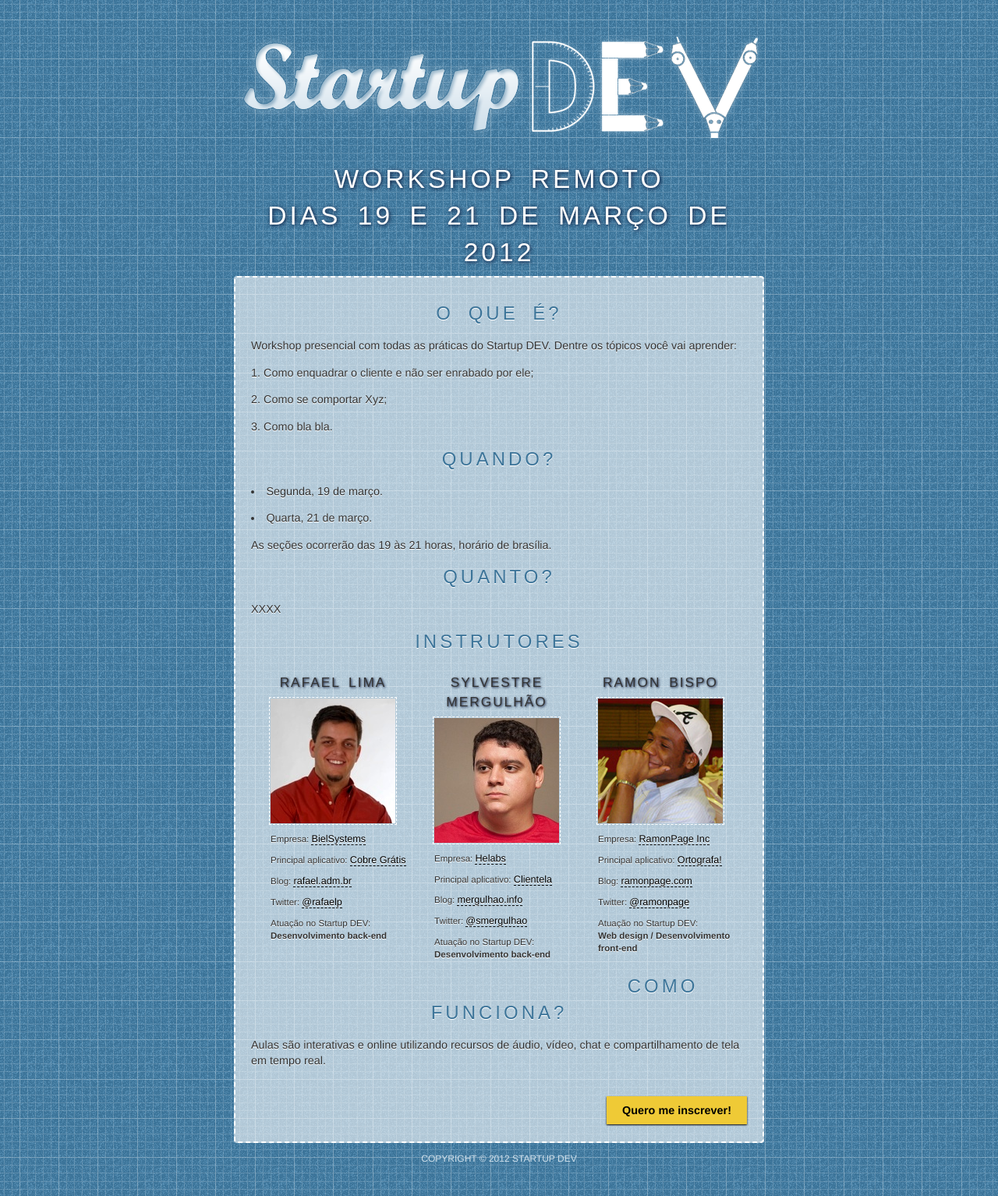
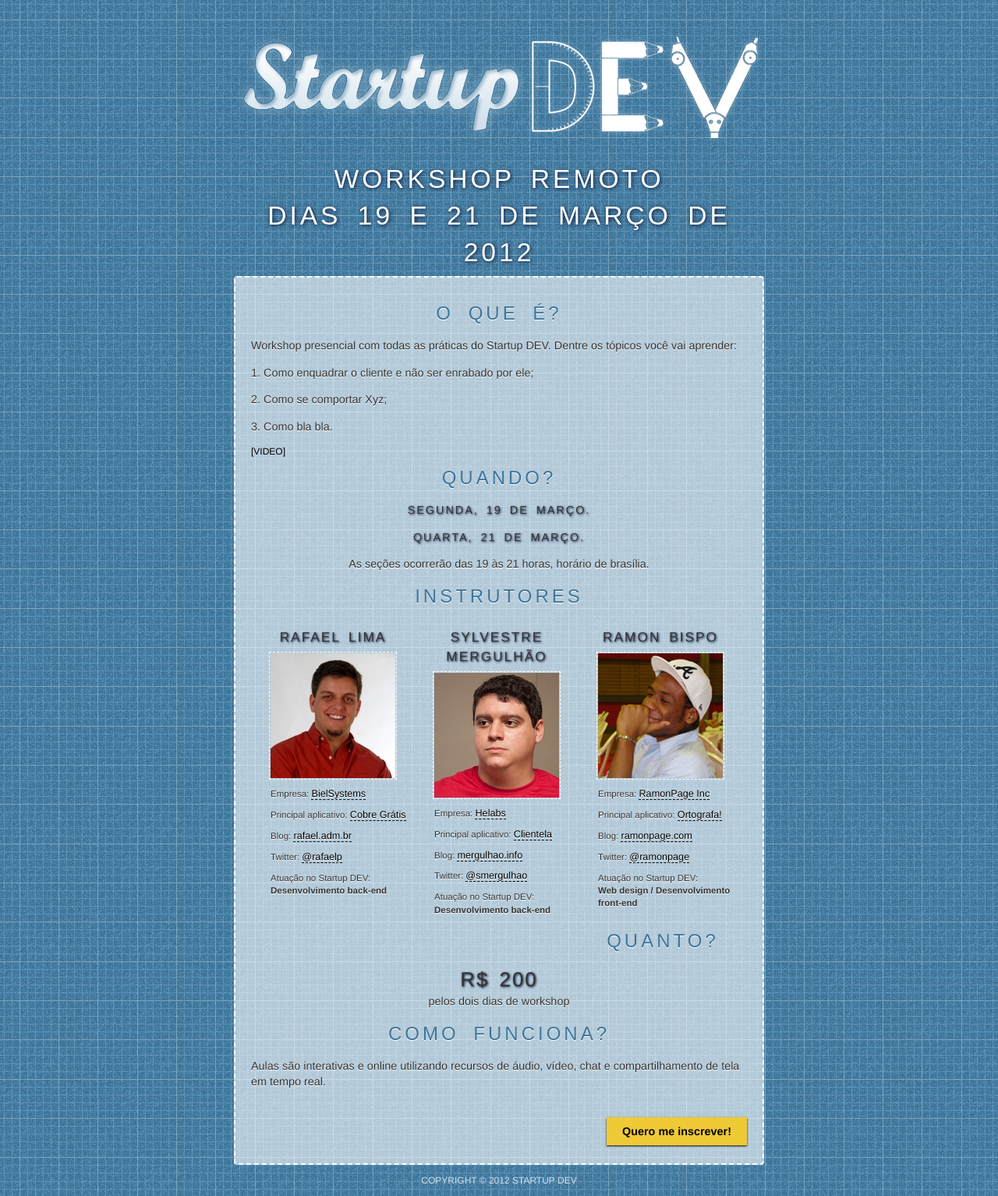
Before and after one commit to marciomarques/startupdev.github.com, a Jekyll site: the page built from workshop/index.html, in a window 1280 px wide. Shown: the whole page at 78% size. Built offline with Jekyll 4.4.1, drawn with Linux system fonts in a browser that asks for light colours; nearby versions of some CDN libraries; some web fonts are replaced.

```diff
--- a/css/styles.css
+++ b/css/styles.css
@@ -268,6 +268,31 @@
 
 section[role="main"] article#content-workshop {
   display: block;
+}
+
+section[role="main"] article #when ul {
+  list-style-type: none;
+}
+
+section[role="main"] article #when ul li,
+section[role="main"] article #price {
+  font-size: 1.2em;
+  color: #333;
+  text-shadow: 1px 1px 3px #061033;
+  letter-spacing: 2px;
+  word-spacing: 4px;
+  text-align: center;
+  text-transform: uppercase;
+}
+
+section[role="main"] article #price {
+  display: block;
+  font-size: 1.8em;
+}
+
+section[role="main"] article #when p,
+section[role="main"] article #how-much {
+  text-align: center;
 }
 
 section[role="main"] article ol li,
--- a/workshop/index.html
+++ b/workshop/index.html
@@ -13,18 +13,18 @@
     <li>Como bla bla.</li>
   </ol>
 
+  [VIDEO]
+
   <h2>Quando?</h2>
 
-  <ul>
-    <li>Segunda, 19 de março.</li>
-    <li>Quarta, 21 de março.</li>
-  </ul>
+  <div id="when">
+    <ul>
+      <li>Segunda, 19 de março.</li>
+      <li>Quarta, 21 de março.</li>
+    </ul>
 
-  <p>As seções ocorrerão das 19 às 21 horas, horário de brasília.
-
-  <h2>Quanto?</h2>
-
-  <p>XXXX</p>
+    <p>As seções ocorrerão das 19 às 21 horas, horário de brasília.</p>
+  </div>
 
   <h2>Instrutores</h2>
 
@@ -63,11 +63,15 @@
     </li>
   </ul>
 
+  <div id="how-much">
+    <h2>Quanto?</h2>
+
+    <p><span id="price">R$ 200</span> pelos dois dias de workshop</p>
+  </div>
+
   <h2>Como funciona?</h2>
 
   <p>Aulas são interativas e online utilizando recursos de áudio, vídeo, chat e compartilhamento de tela em tempo real.</p>
-
-
 
   <br style="clear: both;">
 
```
